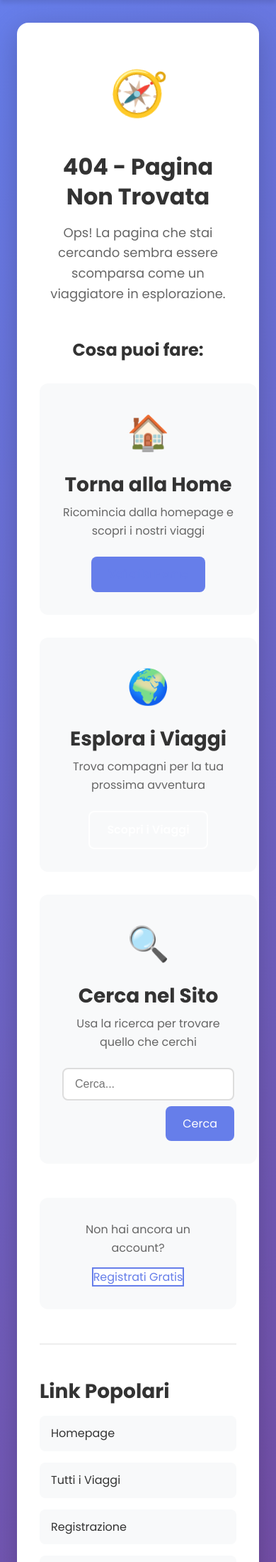
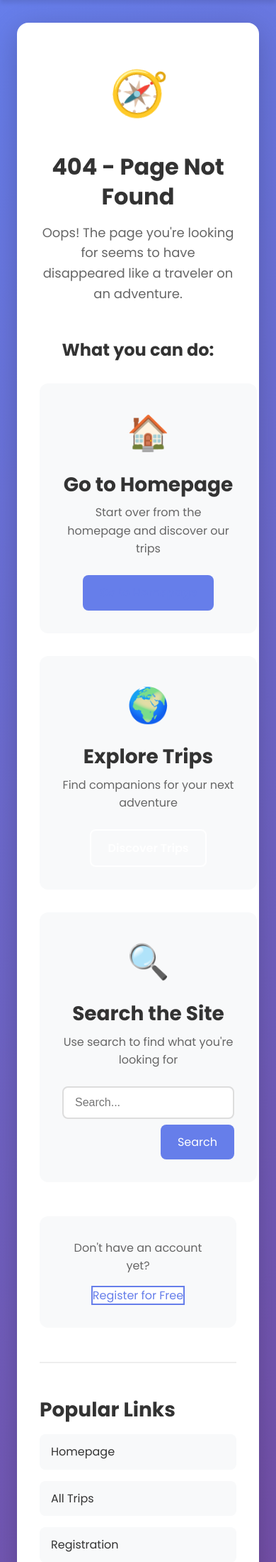
Before and after one commit to max74vr/journey-buddiesv2, a WordPress theme: template wp-content/themes/compagni-viaggi/404.php in a window 390 px wide. Shown: the part 80-2280 px from the top of the page at 71% size. Run offline with PHP 8.4 and a stand-in for WordPress, Linux system fonts and the light colour scheme; the site name, menu and one post (Sample post) are stand-ins, and other content is empty; some libraries are stand-ins or nearby versions.

Commit message:
Add files via upload
CRITICAL FIX - Homepage Error:
- Fixed potential fatal error in front-page.php stats section
- Added table existence check before querying cdv_travel_participants table
- Prevents SQL errors when database tables are not created

COMPLETE SLUG MIGRATION (Italian → English):
Updated all hardcoded page slugs throughout the theme:
- /crea-viaggio → /create-trip
- /accedi → /login
- /registrazione → /registration
- /racconti → /stories
- /viaggi → /trips
- /racconta-viaggio → /share-your-travel-story
- /modifica-viaggio → /edit-trip
- /contatti → /contacts
- /chi-siamo → /about-us
- /conferma-email → /email-confirmation (already correct)

TRANSLATIONS COMPLETED:
404.php - Fully translated to English:
- "404 - Pagina Non Trovata" → "404 - Page Not Found"
- "Torna alla Home" → "Go to Homepage"
- "Esplora i Viaggi" → "Explore Trips"
- "Cerca nel Sito" → "Search the Site"
- "Link Popolari" → "Popular Links"
- "Tutti i Viaggi" → "All Trips"
- "Registrati Gratis" → "Register for Free"
- All buttons and links updated

header.php - All URLs and menu items updated:
- Desktop menu buttons updated with new slugs
- Mobile menu items updated with new slugs
- Fallback menus updated

single-racconto.php:
- Edit story link updated to /share-your-travel-story

single-viaggio.php:
- Edit trip link updated to /edit-trip

inc/customizer.php:
- Default hero button URL: /crea-viaggio → /create-trip
- Control label: "URL Pulsante Hero" → "Hero Button URL"

Files modified:
- wp-content/themes/compagni-viaggi/front-page.php
- wp-content/themes/compagni-viaggi/header.php
- wp-content/themes/compagni-viaggi/404.php
- wp-content/themes/compagni-viaggi/single-racconto.php
- wp-content/themes/compagni-viaggi/single-viaggio.php
- wp-content/themes/compagni-viaggi/inc/customizer.php

IMPORTANT NOTE:
All page slugs in WordPress admin must now match these English slugs.
The migration is complete on the code side.

```diff
--- a/wp-content/themes/compagni-viaggi/404.php
+++ b/wp-content/themes/compagni-viaggi/404.php
@@ -11,41 +11,41 @@ get_header();
         <div class="error-404-content">
             <div class="error-icon">🧭</div>
 
-            <h1 class="error-title">404 - Pagina Non Trovata</h1>
+            <h1 class="error-title">404 - Page Not Found</h1>
 
             <p class="error-message">
-                Ops! La pagina che stai cercando sembra essere scomparsa come un viaggiatore in esplorazione.
+                Oops! The page you're looking for seems to have disappeared like a traveler on an adventure.
             </p>
 
             <div class="error-suggestions">
-                <h2>Cosa puoi fare:</h2>
+                <h2>What you can do:</h2>
 
                 <div class="suggestions-grid">
                     <div class="suggestion-card">
                         <div class="suggestion-icon">🏠</div>
-                        <h3>Torna alla Home</h3>
-                        <p>Ricomincia dalla homepage e scopri i nostri viaggi</p>
+                        <h3>Go to Homepage</h3>
+                        <p>Start over from the homepage and discover our trips</p>
                         <a href="<?php echo home_url(); ?>" class="btn btn-primary">
-                            Vai alla Home
+                            Go to Homepage
                         </a>
                     </div>
 
                     <div class="suggestion-card">
                         <div class="suggestion-icon">🌍</div>
-                        <h3>Esplora i Viaggi</h3>
-                        <p>Trova compagni per la tua prossima avventura</p>
+                        <h3>Explore Trips</h3>
+                        <p>Find companions for your next adventure</p>
                         <a href="<?php echo get_post_type_archive_link('viaggio'); ?>" class="btn btn-secondary">
-                            Scopri i Viaggi
+                            Discover Trips
                         </a>
                     </div>
 
                     <div class="suggestion-card">
                         <div class="suggestion-icon">🔍</div>
-                        <h3>Cerca nel Sito</h3>
-                        <p>Usa la ricerca per trovare quello che cerchi</p>
+                        <h3>Search the Site</h3>
+                        <p>Use search to find what you're looking for</p>
                         <form role="search" method="get" class="search-form" action="<?php echo home_url('/'); ?>">
-                            <input type="search" class="search-field" placeholder="Cerca..." name="s">
-                            <button type="submit" class="search-submit">Cerca</button>
+                            <input type="search" class="search-field" placeholder="Search..." name="s">
+                            <button type="submit" class="search-submit">Search</button>
                         </form>
                     </div>
                 </div>
@@ -53,32 +53,32 @@ get_header();
 
             <?php if (is_user_logged_in()) : ?>
                 <div class="user-actions">
-                    <p>Oppure vai alla tua dashboard:</p>
+                    <p>Or go to your dashboard:</p>
                     <a href="<?php echo home_url('/dashboard/'); ?>" class="btn btn-outline">
-                        Vai alla Dashboard
+                        Go to Dashboard
                     </a>
                 </div>
             <?php else : ?>
                 <div class="user-actions">
-                    <p>Non hai ancora un account?</p>
-                    <a href="<?php echo home_url('/registrazione/'); ?>" class="btn btn-outline">
-                        Registrati Gratis
+                    <p>Don't have an account yet?</p>
+                    <a href="<?php echo home_url('/registration/'); ?>" class="btn btn-outline">
+                        Register for Free
                     </a>
                 </div>
             <?php endif; ?>
 
             <!-- Popular Links -->
             <div class="popular-links">
-                <h3>Link Popolari</h3>
+                <h3>Popular Links</h3>
                 <ul>
                     <li><a href="<?php echo home_url(); ?>">Homepage</a></li>
-                    <li><a href="<?php echo get_post_type_archive_link('viaggio'); ?>">Tutti i Viaggi</a></li>
+                    <li><a href="<?php echo get_post_type_archive_link('viaggio'); ?>">All Trips</a></li>
                     <?php if (!is_user_logged_in()) : ?>
-                        <li><a href="<?php echo home_url('/registrazione/'); ?>">Registrazione</a></li>
-                        <li><a href="<?php echo wp_login_url(); ?>">Accedi</a></li>
+                        <li><a href="<?php echo home_url('/registration/'); ?>">Registration</a></li>
+                        <li><a href="<?php echo home_url('/login/'); ?>">Login</a></li>
                     <?php endif; ?>
-                    <li><a href="<?php echo home_url('/chi-siamo/'); ?>">Chi Siamo</a></li>
-                    <li><a href="<?php echo home_url('/contatti/'); ?>">Contatti</a></li>
+                    <li><a href="<?php echo home_url('/about-us/'); ?>">About Us</a></li>
+                    <li><a href="<?php echo home_url('/contacts/'); ?>">Contacts</a></li>
                 </ul>
             </div>
         </div>
--- a/wp-content/themes/compagni-viaggi/front-page.php
+++ b/wp-content/themes/compagni-viaggi/front-page.php
@@ -212,7 +212,11 @@ get_header();
                 global $wpdb;
                 $total_travels = wp_count_posts('viaggio')->publish;
                 $total_users = count_users()['total_users'];
-                $total_participants = $wpdb->get_var("SELECT COUNT(*) FROM {$wpdb->prefix}cdv_travel_participants WHERE status = 'accepted'");
+
+                // Check if table exists before querying
+                $table_name = $wpdb->prefix . 'cdv_travel_participants';
+                $table_exists = $wpdb->get_var("SHOW TABLES LIKE '$table_name'") === $table_name;
+                $total_participants = $table_exists ? $wpdb->get_var("SELECT COUNT(*) FROM {$table_name} WHERE status = 'accepted'") : 0;
                 ?>
 
                 <div class="stat-item">
--- a/wp-content/themes/compagni-viaggi/header.php
+++ b/wp-content/themes/compagni-viaggi/header.php
@@ -54,17 +54,17 @@
                 <a href="<?php echo esc_url(home_url('/dashboard')); ?>" class="btn-header btn-header-secondary">
                     Dashboard
                 </a>
-                <a href="<?php echo esc_url(home_url('/crea-viaggio')); ?>" class="btn-header btn-header-primary">
+                <a href="<?php echo esc_url(home_url('/create-trip')); ?>" class="btn-header btn-header-primary">
                     Post Trip
                 </a>
                 <a href="<?php echo esc_url(wp_logout_url(home_url())); ?>" class="btn-header btn-header-ghost">
                     Logout
                 </a>
             <?php else : ?>
-                <a href="<?php echo esc_url(home_url('/accedi')); ?>" class="btn-header btn-header-secondary">
+                <a href="<?php echo esc_url(home_url('/login')); ?>" class="btn-header btn-header-secondary">
                     Login
                 </a>
-                <a href="<?php echo esc_url(home_url('/registrazione')); ?>" class="btn-header btn-header-primary">
+                <a href="<?php echo esc_url(home_url('/registration')); ?>" class="btn-header btn-header-primary">
                     Register
                 </a>
             <?php endif; ?>
@@ -79,7 +79,7 @@
 function cdv_fallback_menu() {
     echo '<ul class="nav-menu">';
     echo '<li><a href="' . esc_url(home_url('/')) . '">Home</a></li>';
-    echo '<li><a href="' . esc_url(home_url('/viaggi')) . '">Trips</a></li>';
+    echo '<li><a href="' . esc_url(home_url('/trips')) . '">Trips</a></li>';
     if (is_user_logged_in()) {
         echo '<li><a href="' . esc_url(home_url('/dashboard')) . '">Dashboard</a></li>';
     }
@@ -92,15 +92,15 @@ function cdv_fallback_menu() {
 function cdv_fallback_mobile_menu() {
     echo '<ul class="mobile-menu">';
     echo '<li><a href="' . esc_url(home_url('/')) . '">🏠 Home</a></li>';
-    echo '<li><a href="' . esc_url(home_url('/viaggi')) . '">✈️ Trips</a></li>';
-    echo '<li><a href="' . esc_url(home_url('/racconti')) . '">📖 Stories</a></li>';
+    echo '<li><a href="' . esc_url(home_url('/trips')) . '">✈️ Trips</a></li>';
+    echo '<li><a href="' . esc_url(home_url('/stories')) . '">📖 Stories</a></li>';
     if (is_user_logged_in()) {
         echo '<li><a href="' . esc_url(home_url('/dashboard')) . '">👤 Dashboard</a></li>';
-        echo '<li><a href="' . esc_url(home_url('/crea-viaggio')) . '">➕ Post Trip</a></li>';
+        echo '<li><a href="' . esc_url(home_url('/create-trip')) . '">➕ Post Trip</a></li>';
         echo '<li><a href="' . esc_url(wp_logout_url(home_url())) . '" style="background: rgba(220, 53, 69, 0.2); color: #ff6b6b;">Logout</a></li>';
     } else {
-        echo '<li><a href="' . esc_url(home_url('/accedi')) . '">🔐 Login</a></li>';
-        echo '<li><a href="' . esc_url(home_url('/registrazione')) . '" style="background: var(--primary-color); color: white;">✨ Register</a></li>';
+        echo '<li><a href="' . esc_url(home_url('/login')) . '">🔐 Login</a></li>';
+        echo '<li><a href="' . esc_url(home_url('/registration')) . '" style="background: var(--primary-color); color: white;">✨ Register</a></li>';
     }
     echo '</ul>';
 }
--- a/wp-content/themes/compagni-viaggi/inc/customizer.php
+++ b/wp-content/themes/compagni-viaggi/inc/customizer.php
@@ -307,13 +307,13 @@ function cdv_customize_register($wp_customize) {
 
     // Hero Button URL
     $wp_customize->add_setting('cdv_hero_button_url', array(
-        'default'           => '/crea-viaggio',
+        'default'           => '/create-trip',
         'sanitize_callback' => 'esc_url_raw',
         'transport'         => 'refresh',
     ));
 
     $wp_customize->add_control('cdv_hero_button_url', array(
-        'label'    => 'URL Pulsante Hero',
+        'label'    => 'Hero Button URL',
         'section'  => 'cdv_hero',
         'settings' => 'cdv_hero_button_url',
         'type'     => 'url',
--- a/wp-content/themes/compagni-viaggi/single-racconto.php
+++ b/wp-content/themes/compagni-viaggi/single-racconto.php
@@ -134,7 +134,7 @@ while (have_posts()) : the_post();
                 <!-- Edit/Delete for Author -->
                 <?php if (get_current_user_id() == $author_id || current_user_can('edit_others_posts')) : ?>
                     <div class="story-actions" style="margin: calc(var(--spacing-unit) * 4) 0; padding: calc(var(--spacing-unit) * 3); background: #f8f9fa; border-radius: 8px; display: flex; gap: calc(var(--spacing-unit) * 2);">
-                        <a href="<?php echo esc_url(add_query_arg('story_id', get_the_ID(), home_url('/racconta-viaggio'))); ?>" class="btn-secondary">
+                        <a href="<?php echo esc_url(add_query_arg('story_id', get_the_ID(), home_url('/share-your-travel-story'))); ?>" class="btn-secondary">
                             ✏️ Edit Story
                         </a>
                         <button type="button" id="delete-story-btn" class="btn-danger" data-story-id="<?php echo esc_attr(get_the_ID()); ?>">
--- a/wp-content/themes/compagni-viaggi/single-viaggio.php
+++ b/wp-content/themes/compagni-viaggi/single-viaggio.php
@@ -473,7 +473,7 @@ while (have_posts()) : the_post();
                         <?php if ($is_organizer) : ?>
                             <div class="sidebar-card">
                                 <p><strong>This is your trip!</strong></p>
-                                <a href="<?php echo home_url('/modifica-viaggio/?travel_id=' . $travel_id); ?>" class="btn-primary" style="width: 100%; text-align: center;">
+                                <a href="<?php echo home_url('/edit-trip/?travel_id=' . $travel_id); ?>" class="btn-primary" style="width: 100%; text-align: center;">
                                     Edit trip
                                 </a>
                             </div>
```
